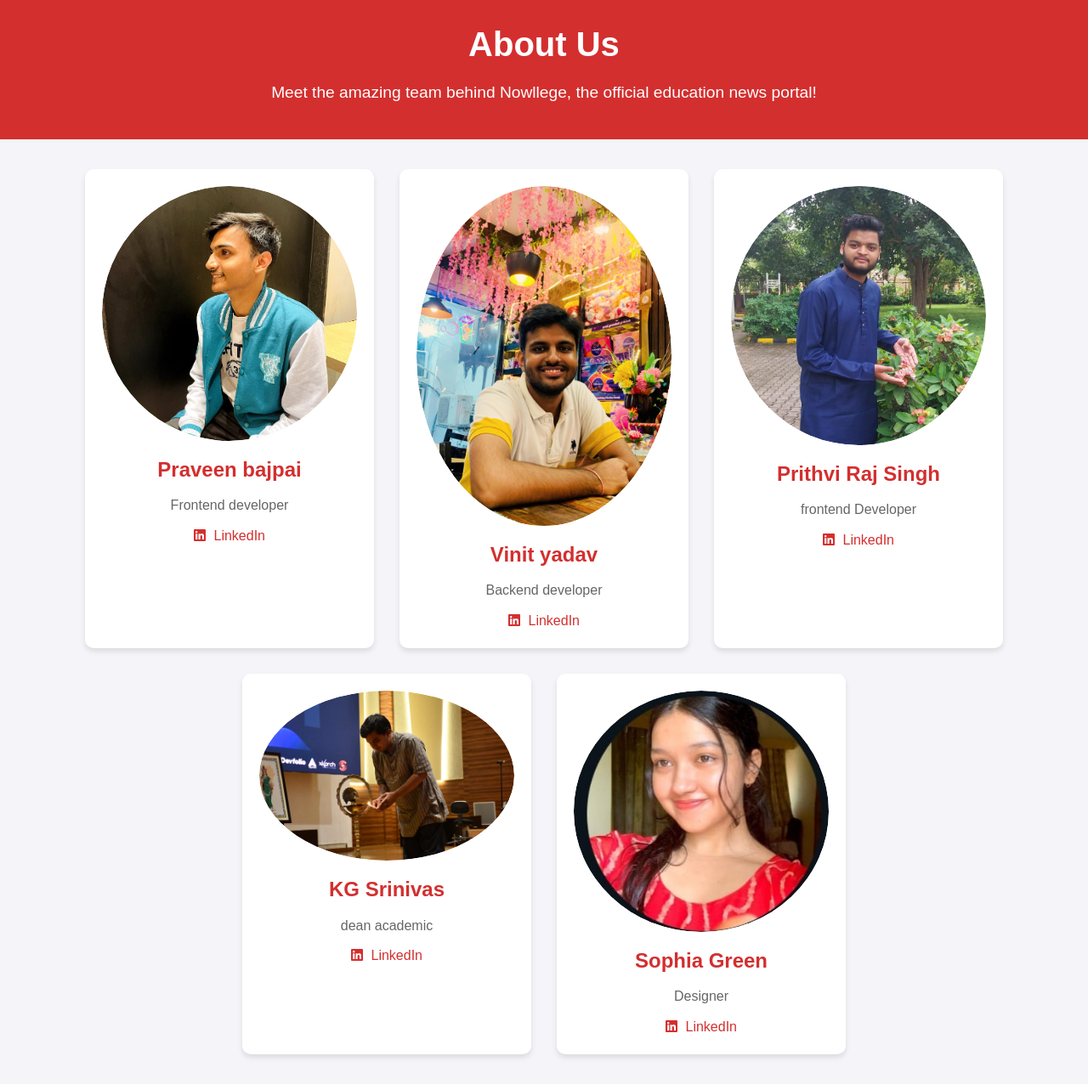
After one commit to PrithvirajSinghChauhan2005/NOWLLEGE, a PHP site: page /about.php in a window 1280 px wide. The commit adds this page. Shown: the whole page at 85% size. Run offline with PHP 8.4, Linux system fonts and the light colour scheme.

Commit message:
we have added a about us section in it
front

```diff
--- /dev/null
+++ b/EduNation/about.php
@@ -0,0 +1,89 @@
+<!DOCTYPE html>
+<html lang="en">
+
+<head>
+    <meta charset="UTF-8">
+    <meta name="viewport" content="width=device-width, initial-scale=1.0">
+    <meta http-equiv="X-UA-Compatible" content="ie=edge">
+    <title>About Us - Nowllege</title>
+
+    <!-- Link to CSS file -->
+    <link rel="stylesheet" href="./assets/css/about.css">
+
+    <!-- FontAwesome for icons -->
+    <link rel="stylesheet" href="https://cdnjs.cloudflare.com/ajax/libs/font-awesome/5.15.4/css/all.min.css">
+
+    <!-- Favicon -->
+    <link rel="icon" href="./assets/images/favicon.ico" type="image/x-icon">
+</head>
+
+<body>
+    <header>
+        <h1>About Us</h1>
+        <p>Meet the amazing team behind Nowllege, the official education news portal!</p>
+    </header>
+
+    <section class="team-container">
+        <!-- Team Member 1 -->
+        <div class="team-member">
+            <div class="member-image">
+                <img src="./assets/images/praveen.jpg" alt="Team Member 1">
+            </div>
+            <div class="member-info">
+                <h2>Praveen bajpai</h2>
+                <p>Frontend developer</p>
+                <a href="https://in.linkedin.com/in/praveen-bajpai-302bb0270" target="_blank"><i class="fab fa-linkedin"></i> LinkedIn</a>
+            </div>
+        </div>
+
+        <!-- Team Member 2 -->
+        <div class="team-member">
+            <div class="member-image">
+                <img src="./assets/images/vinit.jpg" alt="Team Member 2">
+            </div>
+            <div class="member-info">
+                <h2>Vinit yadav</h2>
+                <p>Backend developer</p>
+                <a href="https://linkedin.com/in/janesmith" target="_blank"><i class="fab fa-linkedin"></i> LinkedIn</a>
+            </div>
+        </div>
+
+        <!-- Team Member 3 -->
+        <div class="team-member">
+            <div class="member-image">
+                <img src="./assets/images/prithvi.jpg" alt="Team Member 3">
+            </div>
+            <div class="member-info">
+                <h2>Prithvi Raj Singh </h2>
+                <p>frontend Developer</p>
+                <a href="https://linkedin.com/in/emilybrown" target="_blank"><i class="fab fa-linkedin"></i> LinkedIn</a>
+            </div>
+        </div>
+
+        <!-- Team Member 4 -->
+        <div class="team-member">
+            <div class="member-image">
+                <img src="./assets/images/kg.jpg" alt="Team Member 4">
+            </div>
+            <div class="member-info">
+                <h2>KG Srinivas</h2>
+                <p>dean academic</p>
+                <a href="https://linkedin.com/in/michaellee" target="_blank"><i class="fab fa-linkedin"></i> LinkedIn</a>
+            </div>
+        </div>
+
+        <!-- Team Member 5 -->
+        <div class="team-member">
+            <div class="member-image">
+                <img src="./assets/images/pranjali.jpg" alt="Team Member 5">
+            </div>
+            <div class="member-info">
+                <h2>Sophia Green</h2>
+                <p>Designer</p>
+                <a href="https://linkedin.com/in/sophiagreen" target="_blank"><i class="fab fa-linkedin"></i> LinkedIn</a>
+            </div>
+        </div>
+    </section>
+</body>
+
+</html>
--- /dev/null
+++ b/EduNation/assets/css/about.css
@@ -0,0 +1,97 @@
+/* General Styling */
+body {
+    font-family: Arial, sans-serif;
+    margin: 0;
+    padding: 0;
+    background-color: #f4f4f9;
+    color: #333;
+    line-height: 1.6;
+}
+
+header {
+    text-align: center;
+    padding: 20px;
+    background-color: #d32f2f;
+    color: white;
+}
+
+header h1 {
+    margin: 0;
+    font-size: 2.5rem;
+}
+
+header p {
+    font-size: 1.2rem;
+    margin-top: 10px;
+}
+
+/* Team Section Styling */
+.team-container {
+    display: flex;
+    flex-wrap: wrap;
+    justify-content: center;
+    padding: 20px;
+}
+
+.team-member {
+    background-color: white;
+    border-radius: 10px;
+    box-shadow: 0 4px 6px rgba(0, 0, 0, 0.1);
+    margin: 15px;
+    padding: 20px;
+    max-width: 300px;
+    text-align: center;
+    transition: transform 0.3s ease;
+}
+
+.team-member:hover {
+    transform: translateY(-10px);
+}
+
+.member-image {
+    border-radius: 50%;
+    overflow: hidden;
+    margin-bottom: 15px;
+}
+
+.member-image img {
+    width: 100%;
+    height: auto;
+    display: block;
+    border-radius: 50%;
+    transition: transform 0.3s ease;
+}
+
+.member-image img:hover {
+    transform: scale(1.1);
+}
+
+.member-info h2 {
+    font-size: 1.5rem;
+    margin: 10px 0;
+    color: #d32f2f;
+}
+
+.member-info p {
+    margin: 10px 0;
+    font-size: 1rem;
+    color: #666;
+}
+
+.member-info a {
+    text-decoration: none;
+    color: #d32f2f;
+    font-size: 1rem;
+}
+
+.member-info a i {
+    margin-right: 5px;
+}
+
+/* Responsive Design */
+@media (max-width: 768px) {
+    .team-container {
+        flex-direction: column;
+        align-items: center;
+    }
+}
--- a/EduNation/assets/css/style.css
+++ b/EduNation/assets/css/style.css
@@ -41,7 +41,7 @@ h1 {
   z-index: 12;
   top: 0;
   box-shadow: 0 4px 10px rgba(238, 10, 10, 0.426);
-  background-image: url(nab_bar_background\ \(7\).png);
+  background-image: url(nab_bar_background\ \(6\)\ \(1\).png);
   background-size: cover;
   background-position: center; /* Centers the image */
   background-repeat: no-repeat; /* Prevents repeating the image */
```
Also changed, not shown: EduNation/includes/nav.inc.php (+46 -79 lines), EduNation/assets/css/nab_bar_background (6) (1).png (added), EduNation/assets/css/nab_bar_background (7) (1).png (added), EduNation/assets/css/nab_bar_background (7).png, EduNation/assets/images/kg.jpg (added), EduNation/assets/images/pranjali.jpg (added), EduNation/assets/images/praveen.jpg (added), EduNation/assets/images/prithvi.jpg (added), EduNation/assets/images/vinit.jpg (added).
